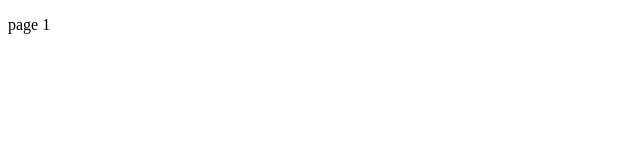
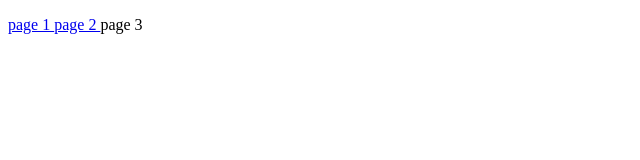
Before and after one commit to wilbill/wilbill.github.io, a plain HTML site: page index.html in a window 1280 px wide. Shown: the whole page, without its empty margins (0-640 px from the left). Drawn offline with Linux system fonts and the light colour scheme.

Commit message:
added links

```diff
--- a/index.html
+++ b/index.html
@@ -4,7 +4,7 @@
     <meta charset="UTF-8">
     <meta name="viewport" content="width=device-width, initial-scale=1.0">
     <title>Document</title>
-    <p>page 1</p>
+    <p><a href="#">page 1 </a>   <a href="#"> page 2 </a>  <a>page 3</a></p>
 </head>
 <body>
 
```
